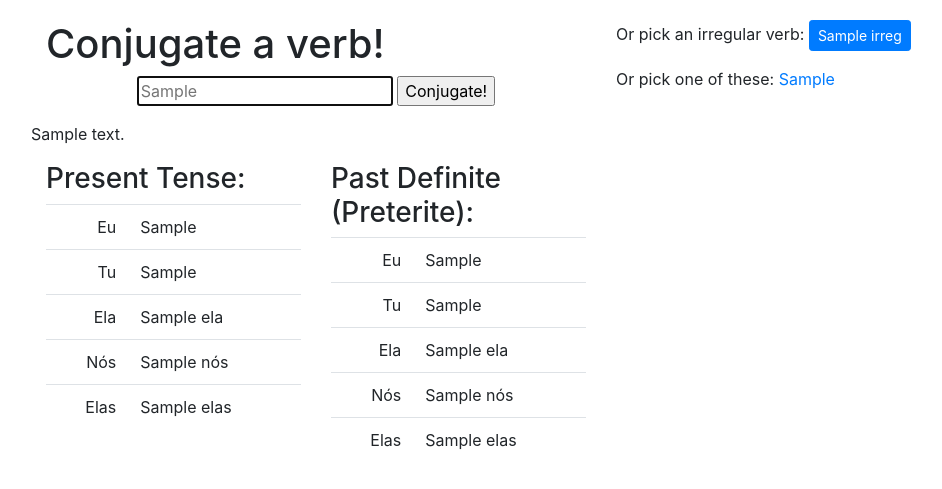
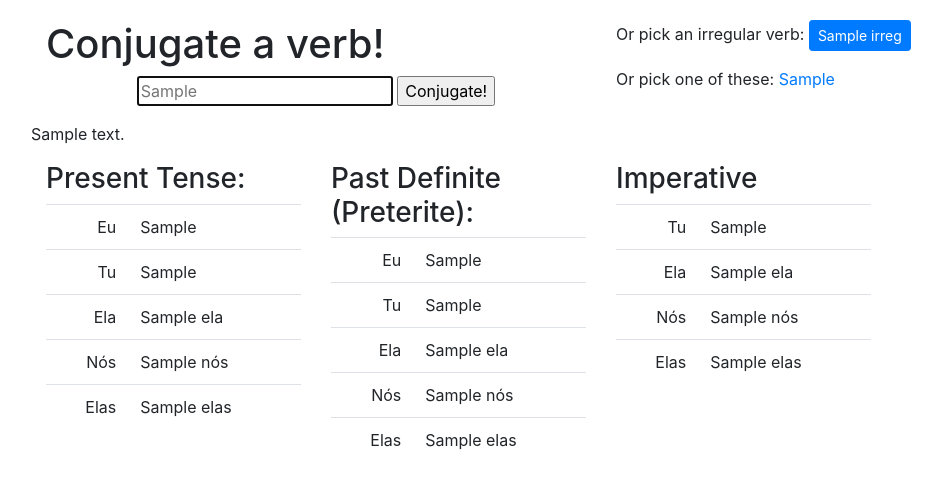
Before and after one commit to whberard/lingvilo, a Django app: template templates/conjugate.html in a window 1280 px wide. Shown: the top 489 px of the page, without its empty margins (39-981 px from the left). Run offline with Django 3.2, Linux system fonts and the light colour scheme; tables that the repository leaves empty hold one stand-in row (values such as "Sample post"); the template is opened without the code that fills it: values that come from a table or form of the project are taken from there, most other values are stand-ins (such as "Sample title", 1, 10 or a date in 2020); some libraries are stand-ins or nearby versions.

Commit message:
Add imperative conjugation column.

```diff
--- a/templates/conjugate.html
+++ b/templates/conjugate.html
@@ -62,6 +62,17 @@
 		</table>
         </div>
 
+        <div class="col-md-3"><!-- Imperative column -->
+        <h3>Imperative</h3>
+        <table class="table" align="center">
+			<tr><td align="right">Tu</td><td> {{imperative.tu}}</td>
+			<tr><td align="right">Ela</td><td> {{imperative.ela}}</td>
+			<tr><td align="right">Nós</td><td> {{imperative.nós}}</td>
+			<tr><td align="right">Elas</td><td> {{imperative.elas}}</td>
+        </table>
+        </div>
+
+
         </div><!-- End conjugation Row -->
 		{% endif %}
 
```
